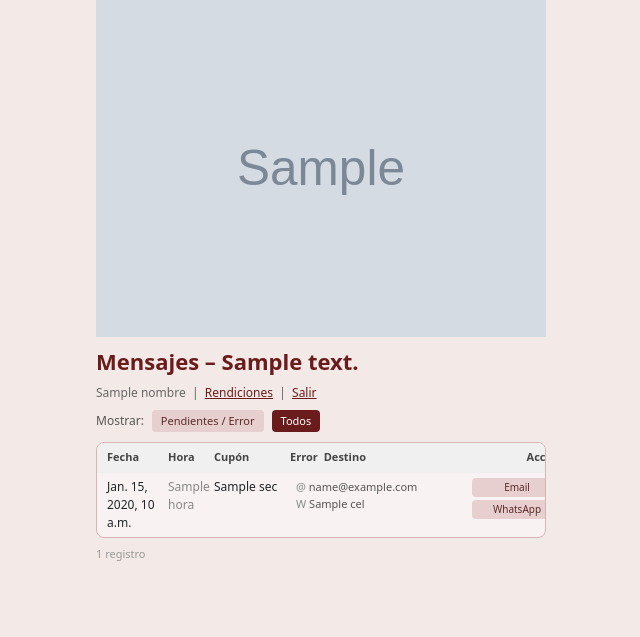
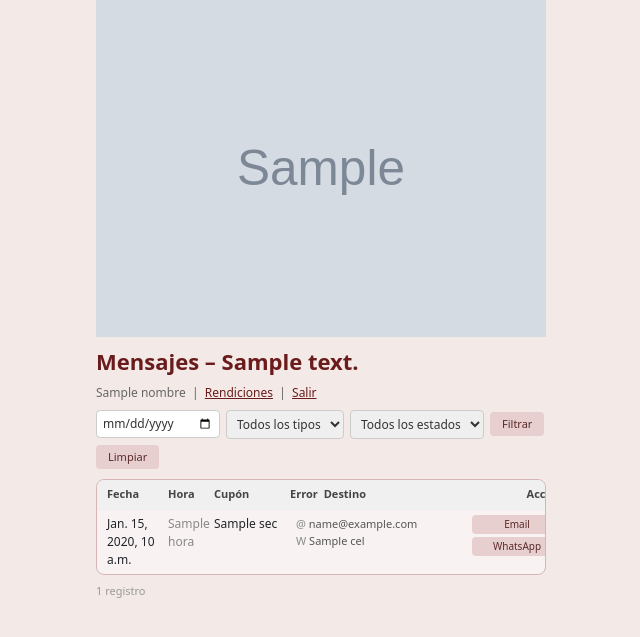
Before and after one commit to Velizpedroeulogio/VentaCupones, a Django app: template ventas/templates/ventas/adm_mensajes.html in a window 1280 px wide. Shown: the part 15-652 px from the top of the page, without its empty margins (319-959 px from the left). Run offline with Django 5.2, Linux system fonts and the light colour scheme; the template is opened without the code that fills it: most values are stand-ins (such as "Sample title", 1, 10 or a date in 2020); grey boxes marked "Sample" are stand-in pictures.

Commit message:
Tag018: adm_mensajes — filtros por fecha, tipo y estado
Co-Authored-By: Claude Sonnet 4.6 <noreply@anthropic.com>

```diff
--- a/ventas/templates/ventas/adm_mensajes.html
+++ b/ventas/templates/ventas/adm_mensajes.html
@@ -25,18 +25,28 @@
     <div class="byl-error mb-2" style="font-size:12px;">Error al consultar: {{ error_db }}</div>
     {% endif %}
 
-    <!-- Filtro -->
-    <div style="display:flex;gap:8px;align-items:center;margin-bottom:10px;font-size:12px;">
-        <span style="color:#555;">Mostrar:</span>
-        <a class="byl-btn" href="?{% if not solo_pend %}todos=1{% endif %}"
-           style="font-size:11px;padding:3px 9px;{% if solo_pend %}background:var(--byl-accent);color:white;{% endif %}">
-            Pendientes / Error
-        </a>
-        <a class="byl-btn" href="?todos=1"
-           style="font-size:11px;padding:3px 9px;{% if not solo_pend %}background:var(--byl-accent);color:white;{% endif %}">
-            Todos
-        </a>
-    </div>
+    <!-- Filtros -->
+    <form method="get" style="display:flex;gap:6px;align-items:center;flex-wrap:wrap;margin-bottom:10px;">
+        <input type="date" name="fecha" value="{{ fil_fecha }}"
+               style="font-size:12px;padding:4px 6px;border:1px solid #ccc;border-radius:4px;color:#333;">
+        <select name="idpr"
+                style="font-size:12px;padding:4px 6px;border:1px solid #ccc;border-radius:4px;color:#333;">
+            <option value="">Todos los tipos</option>
+            {% for op in idpr_opciones %}
+            <option value="{{ op }}" {% if fil_idpr == op %}selected{% endif %}>{{ op }}</option>
+            {% endfor %}
+        </select>
+        <select name="mrka"
+                style="font-size:12px;padding:4px 6px;border:1px solid #ccc;border-radius:4px;color:#333;">
+            <option value=""   {% if fil_mrka == ''   %}selected{% endif %}>Todos los estados</option>
+            <option value="PX" {% if fil_mrka == 'PX' %}selected{% endif %}>Pendiente / Error</option>
+            <option value="P"  {% if fil_mrka == 'P'  %}selected{% endif %}>Pendiente</option>
+            <option value="E"  {% if fil_mrka == 'E'  %}selected{% endif %}>Enviado</option>
+            <option value="X"  {% if fil_mrka == 'X'  %}selected{% endif %}>Error</option>
+        </select>
+        <button type="submit" class="byl-btn" style="font-size:11px;padding:4px 12px;">Filtrar</button>
+        <a href="?" class="byl-btn" style="font-size:11px;padding:4px 12px;">Limpiar</a>
+    </form>
 
     {% if mensajes %}
     <div id="msg-global" style="display:none;font-size:12px;margin-bottom:8px;padding:6px 10px;border-radius:4px;"></div>
```
Also changed, not shown: ventas/services.py (+25 -4 lines), ventas/views.py (+21 -11 lines).
